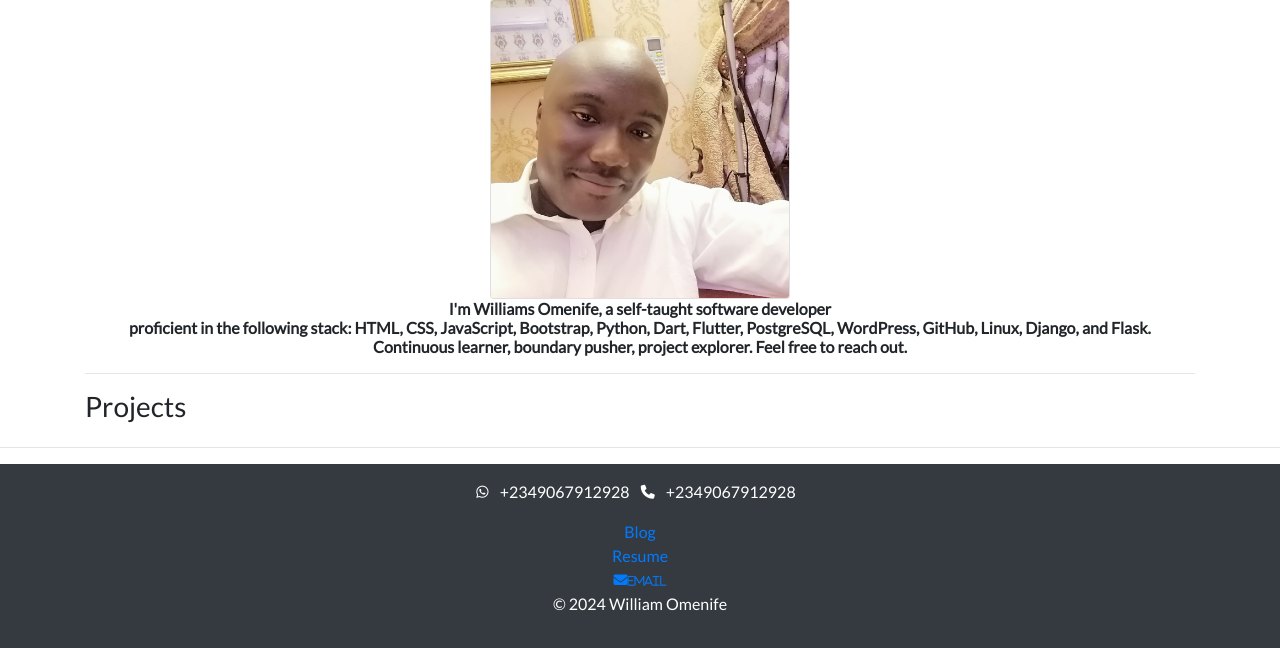
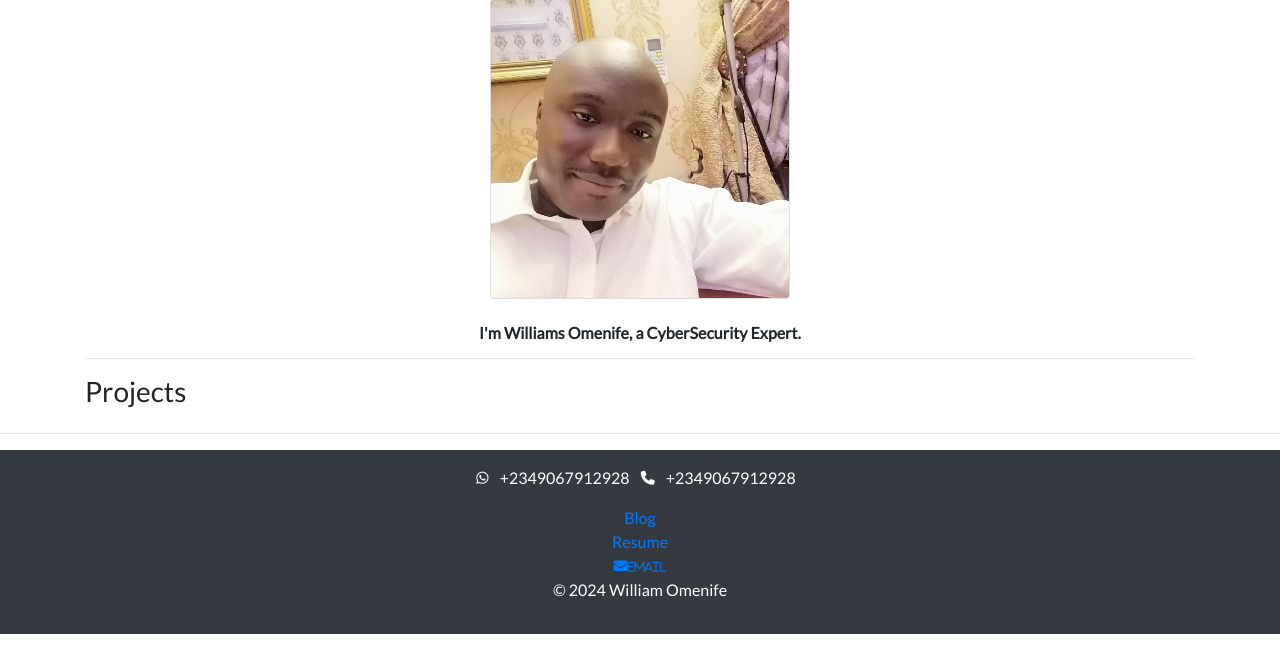
Before and after one commit to Xcheche/william_portfolio1, a Django app: page / in a window 1280 px wide. Shown: the part 161-809 px from the top of the page. Run offline with Django 5.2, Linux system fonts and the light colour scheme; data that the repository does not hold is empty; some libraries are stand-ins or nearby versions.

Commit message:
home.html-fixed

```diff
--- a/portfolio/templates/portfolio/home.html
+++ b/portfolio/templates/portfolio/home.html
@@ -20,7 +20,8 @@
 <!-- End portfolio image -->
 
 <!-- iterating/pulling projects from database -->
-<h1 class="bio" d-flex justify-content-center>I'm Williams Omenife, a self-taught software developer <br>proficient in the following stack: HTML, CSS, JavaScript, Bootstrap, Python, Dart, Flutter, PostgreSQL, WordPress, GitHub, Linux, Django, and Flask. <p>Continuous learner, boundary pusher, project explorer. Feel free to reach out.</p>
+<br>
+<h1 class="bio" d-flex justify-content-center><strong>I'm Williams Omenife,</strong> a CyberSecurity Expert.
 </h1>
 <hr>
 
```
Also changed, not shown: db.sqlite3.
